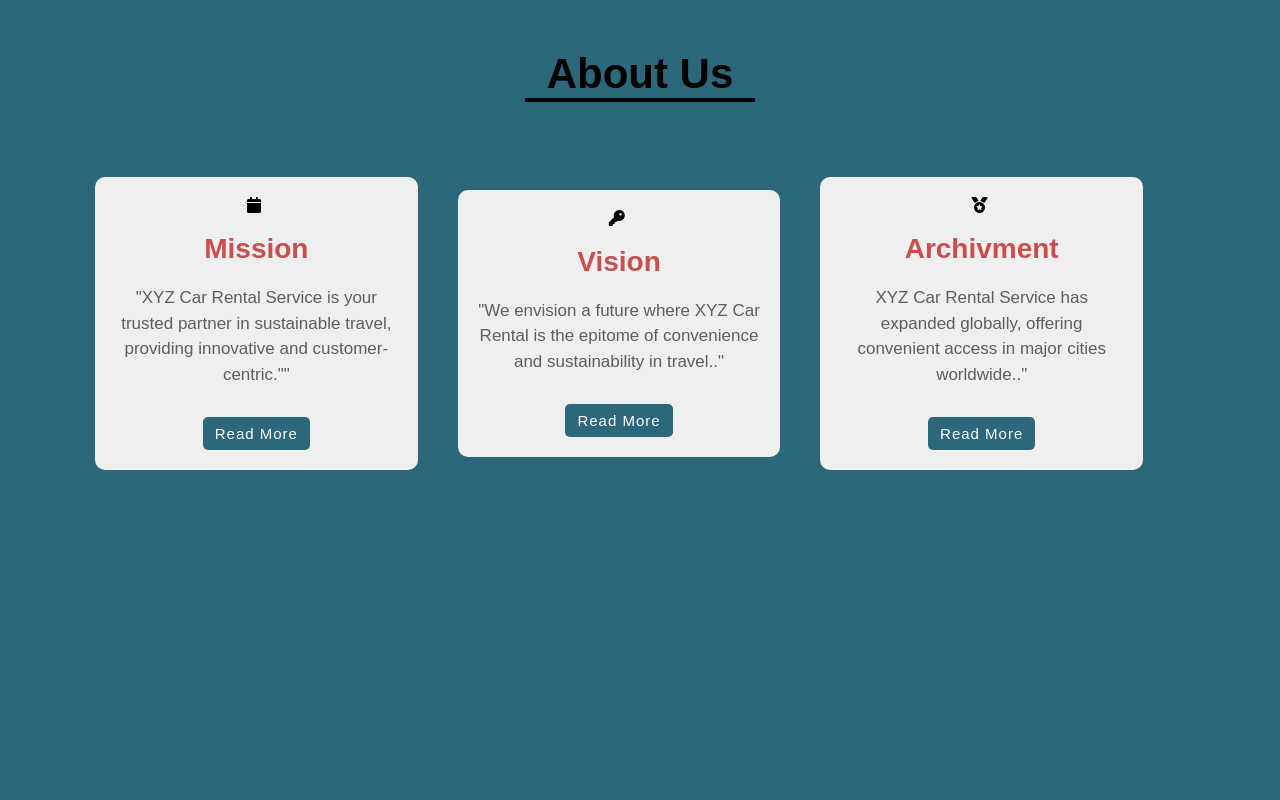
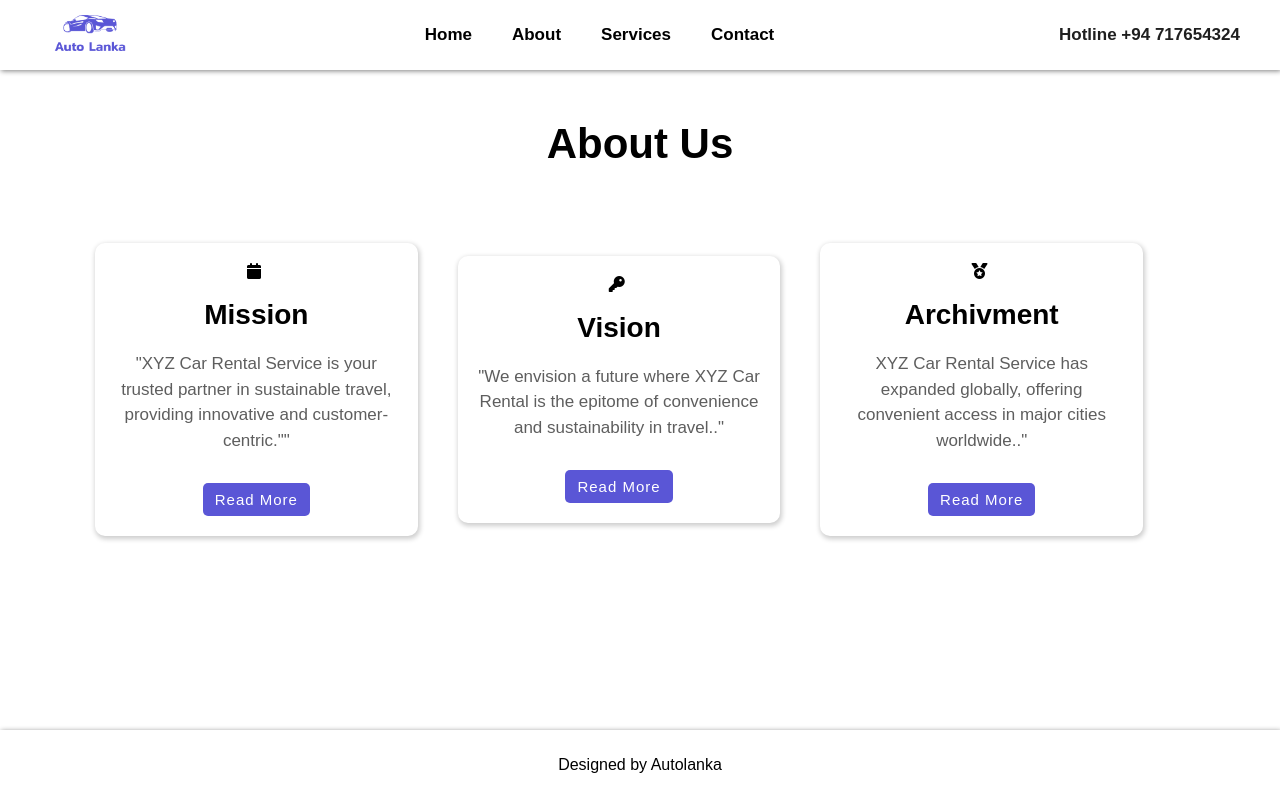
Before and after one commit to chathuwa-whiz/IWT-Project, a PHP site: page /src/aboutus.html in a window 1280 px wide. Run offline with PHP 8.4, Linux system fonts and the light colour scheme.

Commit message:
update-5

```diff
--- a/css/aboutus.css
+++ b/css/aboutus.css
@@ -1,25 +1,43 @@
 *{
     margin: 0px;
-    padding: 0px;
-    box-sizing: border-box;
-    font-family: sans-serif;
+    font-family: Arial;
 }
-body{
-    width: 100%;
-    background-color:#2c677c;
+/* head section */
+.head{
+    height: 70px;
+    display: flex;
+    align-items: center;
+    justify-content: space-between;
+    box-shadow: 1px 1px 5px rgb(128, 128, 128);
 }
+.headingLogo{
+    height: 100px;
+    margin: 10px 0px 10px 40px;
+}
+.headingCenter{
+    display: flex;
+}
+.headingCenterItem{
+    color: black;
+    text-decoration: none;
+    font-size: 17px;
+    margin: 0px 20px;
+    font-family: Arial;
+    font-weight: 600;
+}
+.headingRight{
+    margin-right: 40px;
+    color: rgb(31, 31, 31);
+    font-size: 17px;
+    font-family: Arial;
+    font-weight: 600;
+}
+
+/* body */
 .title h1{
     text-align: center;
     padding-top:  50px;
     font-size: 42px;
-}
-.title h1::after{
-    content: "";
-    height: 4px;
-    width: 230px;
-    background-color: #000;
-    display: block;
-    margin: auto;
 }
 .services{
     width: 85%;
@@ -37,13 +55,13 @@ body{
     flex-direction: column;
     margin: 0px 20px;
     padding: 20px 20px;
-    background-color: #efefef;
     border-radius: 10px;
+    box-shadow: 1px 2px 5px 1px rgba(0, 0, 0, 0.2);
     cursor: pointer;
 }
 .card:hover{
-    background-color: #b8d4de;
-    transition: 0.4s ease;
+    background-color: rgb(201, 199, 252);
+    transition: 0.4s;
 }
 .card.icon{
     font-size: 35px;
@@ -52,7 +70,6 @@ body{
 
 .card h2{
     font-size: 28px;
-    color: #c94f4f;
     margin-bottom: 20px;
 }
 .card p{
@@ -60,19 +77,18 @@ body{
     margin-bottom: 30px;
     line-height: 1.5;
     color: #5e5e5e;
-
 }
 .button{
     font-size: 15px;
     text-decoration: none;
     color: #fff;
-    background-color: #2c677c;
+    background-color: rgb(90,86,214);
     padding: 8px 12px;
     border-radius: 5px;
     letter-spacing: 1px;
 }
 .button:hover{
-    background-color: #c94f4f;
+    background-color: rgb(246, 57, 139);
     transition: 0.4s ease;
 }
 @media screen and (max-width: 940px){
@@ -86,3 +102,16 @@ body{
         margin: 20px 0px;
     }
 }
+
+/* footer */
+.footer{
+    position: fixed;
+    bottom: 0;
+    height: 70px;
+    width: 100%;
+    display: flex;
+    align-items: center;
+    justify-content: center;
+    font-family: Arial;
+    box-shadow: 1px 1px 5px rgb(128, 128, 128);
+}
--- a/css/home.css
+++ b/css/home.css
@@ -125,7 +125,7 @@ video {
 .chooseBoxBody{
     display: flex;
     justify-content: space-around;
-    display: flex;
+    align-items: center;
     overflow-x: auto;
 }
 .chooseBoxBodyItem{
@@ -150,6 +150,10 @@ video {
     color: rgb(66, 66, 66);
     text-align: center;
 }
+@media screen and (max-width: 940px) {
+
+}
+
 
 /* contact us in body */
 .bodyContactUsContainer{
--- a/src/aboutus.html
+++ b/src/aboutus.html
@@ -8,6 +8,30 @@
     <link rel="stylesheet" href="https://cdnjs.cloudflare.com/ajax/libs/font-awesome/6.4.2/css/all.min.css">
 </head>
 <body>
+    <!-- header -->
+    <div class="head">
+        <!-- heading left -->
+        <div class="headingLeft">
+            <div class="headingLogoContainer">
+                <img class="headingLogo" src="../asset/home/logo.png" alt="">
+            </div>
+        </div>
+
+        <!-- heading center -->
+        <div class="headingCenter">
+            <a class="headingCenterItem" href="../index.html">Home</a>
+            <a class="headingCenterItem" href="../src/aboutus.html">About</a>
+            <a class="headingCenterItem" href="#">Services</a>
+            <a class="headingCenterItem" href="../src/contactus.html">Contact</a>
+        </div>
+
+        <!-- heading right -->
+        <div class="headingRight">
+            <div class="headRightItem">Hotline +94 717654324</div>
+        </div>
+    </div>
+
+    <!-- body -->
     <div class="section">
         <div class="title">
             <h1>About Us</h1>
@@ -39,5 +63,10 @@
             </div>
         </div>
     </div>
+
+    <!-- footer -->
+    <div class="footer">
+        Designed by Autolanka
+    </div>
 </body>
 </html>
--- a/src/contactus.html
+++ b/src/contactus.html
@@ -19,10 +19,10 @@
 
         <!-- heading center -->
         <div class="headingCenter">
-            <a class="headingCenterItem" href="#">Home</a>
-            <a class="headingCenterItem" href="#">About</a>
+            <a class="headingCenterItem" href="../index.html">Home</a>
+            <a class="headingCenterItem" href="../src/aboutus.html">About</a>
             <a class="headingCenterItem" href="#">Services</a>
-            <a class="headingCenterItem" href="#">Contact</a>
+            <a class="headingCenterItem" href="../src/contactus.html">Contact</a>
         </div>
 
         <!-- heading right -->
```
